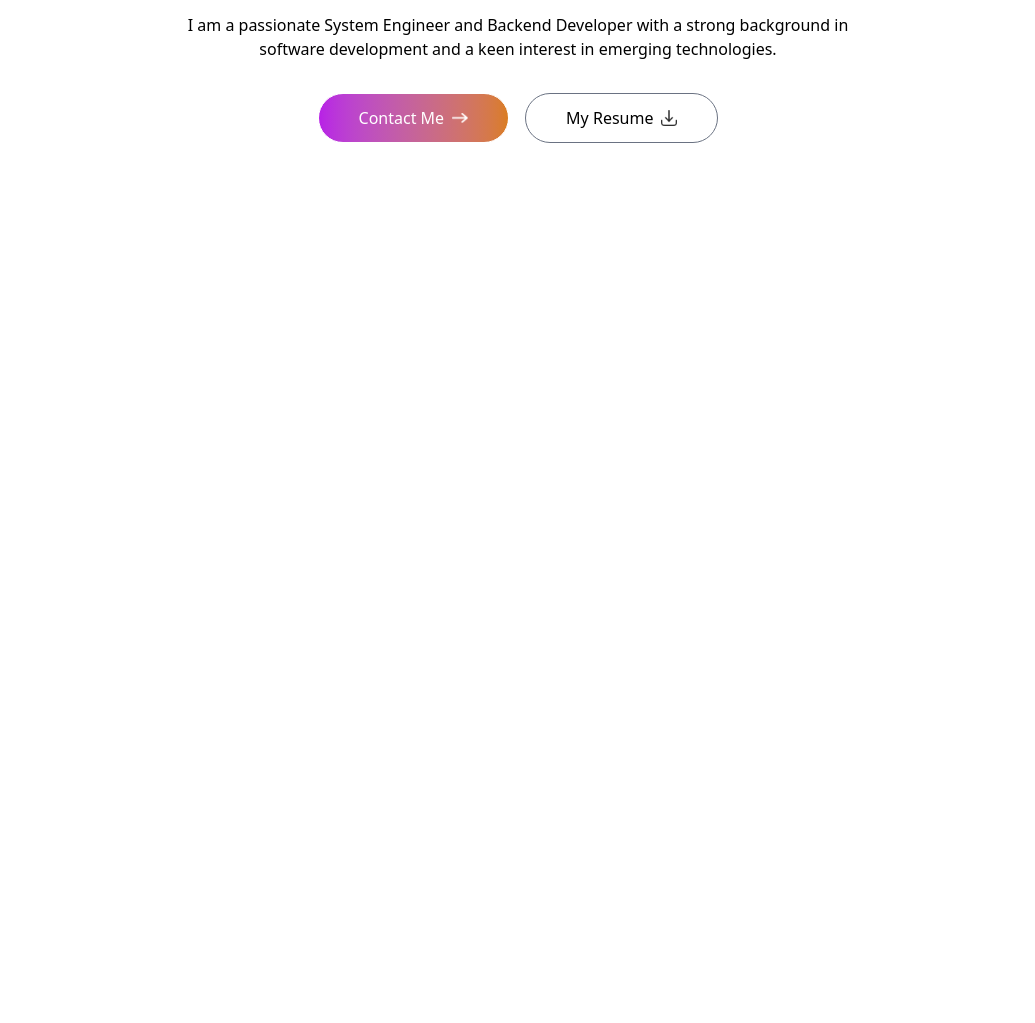
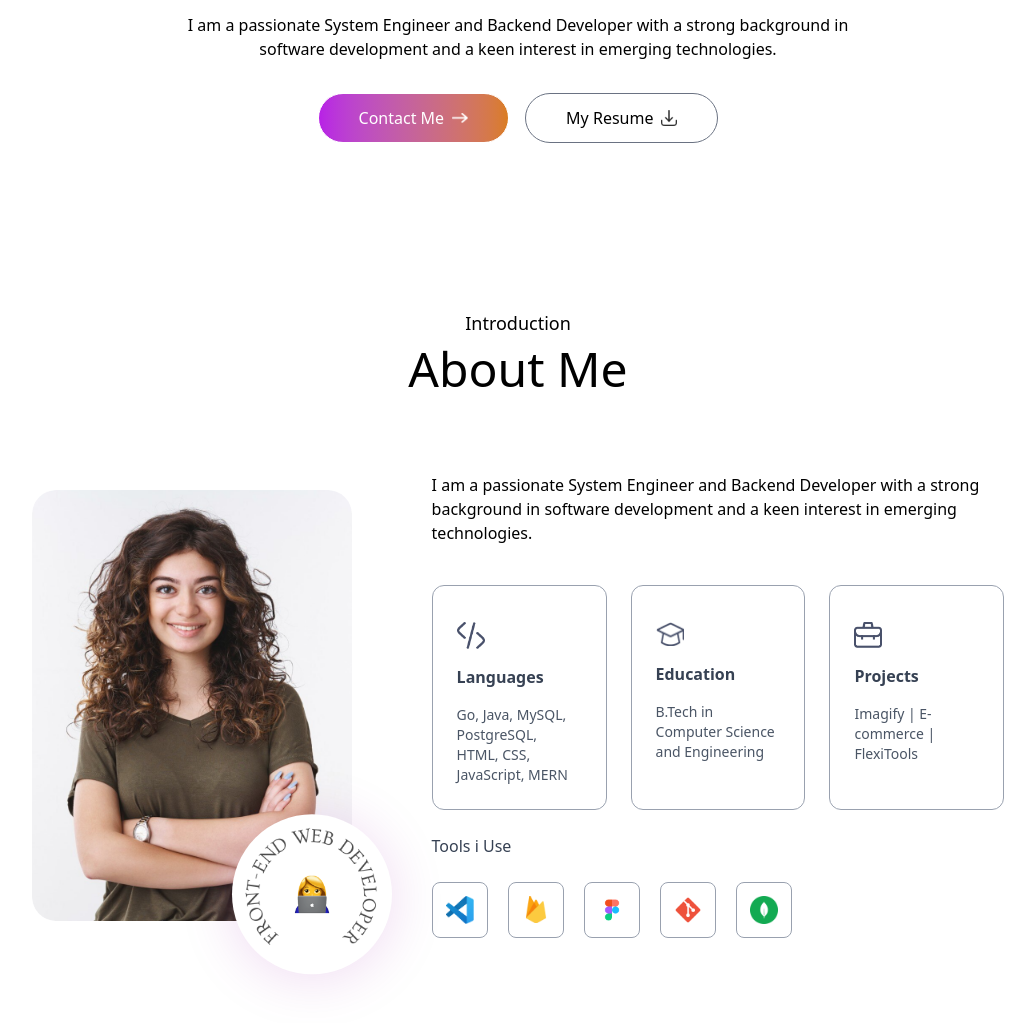
Before and after one commit to singh04ayush/My-Profile, a plain HTML site: page index.html in a window 1280 px wide. Shown: the part 531-1554 px from the top of the page, without its empty margins (122-1157 px from the left). Before the commit the page ends 800 px from the top, so only its background shows below. Drawn offline with nearby package versions, Linux system fonts and the light colour scheme.

Commit message:
about sec done

```diff
--- a/index.html
+++ b/index.html
@@ -1,5 +1,5 @@
 <!DOCTYPE html>
-<html lang="en">
+<html lang="en" class="scroll-smooth">
 
 <head>
     <meta charset="UTF-8">
@@ -68,6 +68,72 @@
     </div>
 
 
+    <!-- About Section -->
+    <div id="about" class="w-full px-[12%] py-10 scroll-mt-20">
+        <h4 class="text-center mb-2 text-lg">Introduction</h4>
+        <h2 class="text-center text-5xl">About Me</h2>
+
+        <div class="flex w-full flex-col lg:flex-row items-center gap-20 my-20">
+            <div class="max-w-max mx-auto relative">
+                <img src="./images/user-image.png" alt="" class="w-64 sm:w-80 rounded-3xl max-w-none">
+
+                <div class="bg-white w-1/2 aspect-square absolute right-0 bottom-0 rounded-full translate-x-1/4 translate-y-1/3 shadow-[0_4px_55px_rgba(149,0,162,0.15)] flex items-center justify-center ">
+                    <img src="./images/circular-text.png" alt="" class="w-full">
+                    <img src="./images/dev-icon.png" alt="" class="w-1/4 absolute top-1/2 left-1/2 -translate-x-1/2 -translate-y-1/2">
+                </div>
+
+            </div>
+
+            <div class="flex-1">
+                <p class="mb-10 max-w-2xl">I am a passionate System Engineer and Backend Developer with a strong background in software development and a keen interest in emerging technologies.</p>
+                <ul class="grid grid-cols-1 sm:grid-cols-3 gap-6 max-w-2xl">
+                    <li class="border-[0.5px] border-gray-400 rounded-xl p-6 cursor-pointer hover:bg-[#fcf4ff] hover:-translate-y-1 duration-500 hover:shadow-[4px_4px_0_#000]">
+                        <img src="./images/code-icon.png" alt="" class="w-7 mt-3 ">
+                        <h3 class="my-4 font-semibold text-gray-700">Languages</h3>
+                        <p class="text-gray-600 text-sm">Go, Java, MySQL, PostgreSQL, HTML, CSS, JavaScript, MERN</p>
+                    </li>
+                    <li class="border-[0.5px] border-gray-400 rounded-xl p-6 cursor-pointer hover:bg-[#fcf4ff] hover:-translate-y-1 duration-500 hover:shadow-[4px_4px_0_#000]"><img src="./images/edu-icon.png" alt="" class="w-7 mt-3 ">
+                        <h3 class="my-4 font-semibold text-gray-700">Education</h3>
+                        <p class="text-gray-600 text-sm">B.Tech in Computer Science and Engineering</p>
+                    </li>
+                    <li class="border-[0.5px] border-gray-400 rounded-xl p-6 cursor-pointer hover:bg-[#fcf4ff] hover:-translate-y-1 duration-500 hover:shadow-[4px_4px_0_#000]"><img src="./images/project-icon.png" alt="" class="w-7 mt-3 ">
+                        <h3 class="my-4 font-semibold text-gray-700">Projects</h3>
+                        <p class="text-gray-600 text-sm">Imagify | E-commerce | FlexiTools </p>
+                    </li>
+                </ul>
+
+                <h4 class="my-6 text-gray-700">Tools i Use</h4>
+                <ul class="flex items-center gap-3 sm:gap-5">
+                    <li class="flex items-center justify-center w-12 sm:w-14 aspect-square border border-gray-400 rounded-lg cursor-pointer hover:-translate-y-1 duration-500">
+                        <img src="./images/vscode.png" alt="" class="w-5 sm:w-7">
+                    </li>
+
+                    <li class="flex items-center justify-center w-12 sm:w-14 aspect-square border border-gray-400 rounded-lg cursor-pointer hover:-translate-y-1 duration-500">
+                        <img src="./images/firebase.png" alt="" class="w-5 sm:w-7">
+                    </li>
+
+                    <li class="flex items-center justify-center w-12 sm:w-14 aspect-square border border-gray-400 rounded-lg cursor-pointer hover:-translate-y-1 duration-500">
+                        <img src="./images/figma.png" alt="" class="w-5 sm:w-7">
+                    </li>
+
+                    <li class="flex items-center justify-center w-12 sm:w-14 aspect-square border border-gray-400 rounded-lg cursor-pointer hover:-translate-y-1 duration-500">
+                        <img src="./images/git.png" alt="" class="w-5 sm:w-7">
+                    </li>
+
+                    <li class="flex items-center justify-center w-12 sm:w-14 aspect-square border border-gray-400 rounded-lg cursor-pointer hover:-translate-y-1 duration-500">
+                        <img src="./images/mongodb.png" alt="" class="w-5 sm:w-7">
+                    </li>
+                </ul>
+
+            </div>
+        </div>
+    </div>
+
+
+
+
+
+
 
 
     <script src="./script.js"></script>
```
